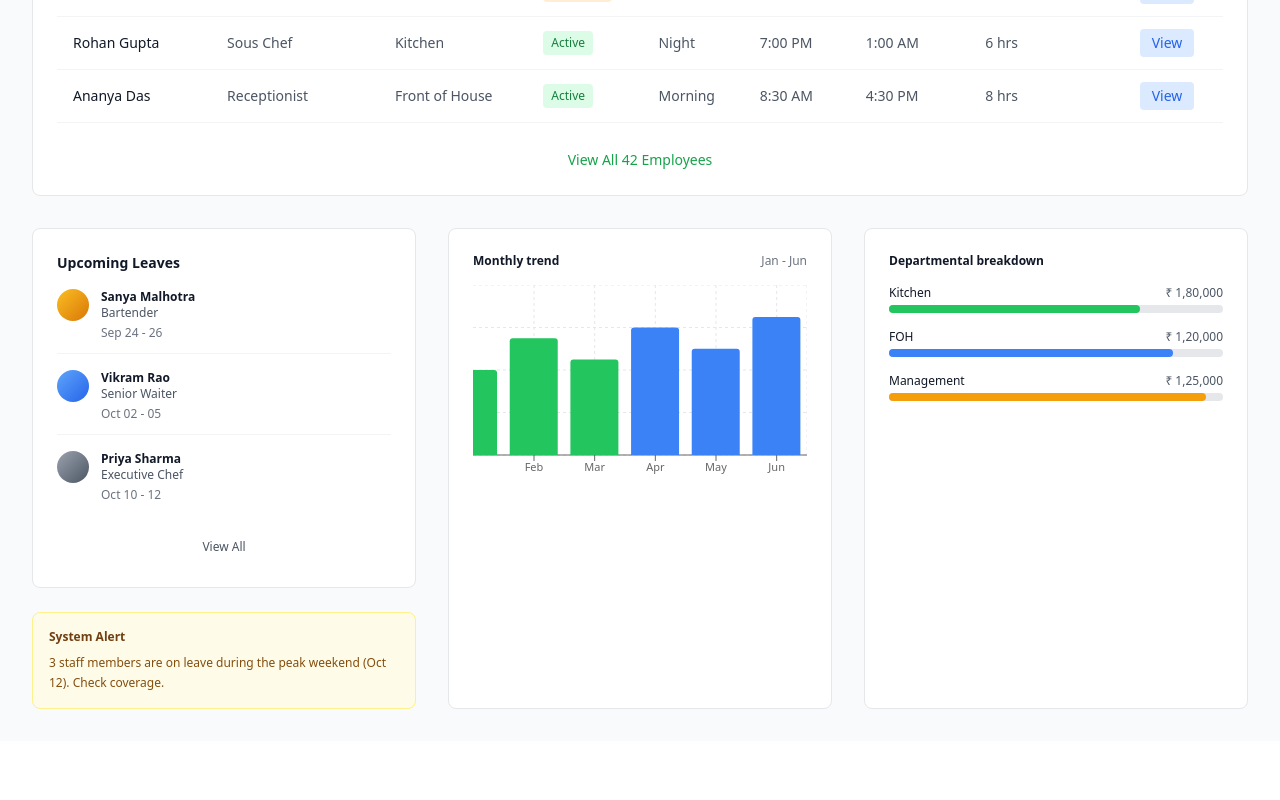
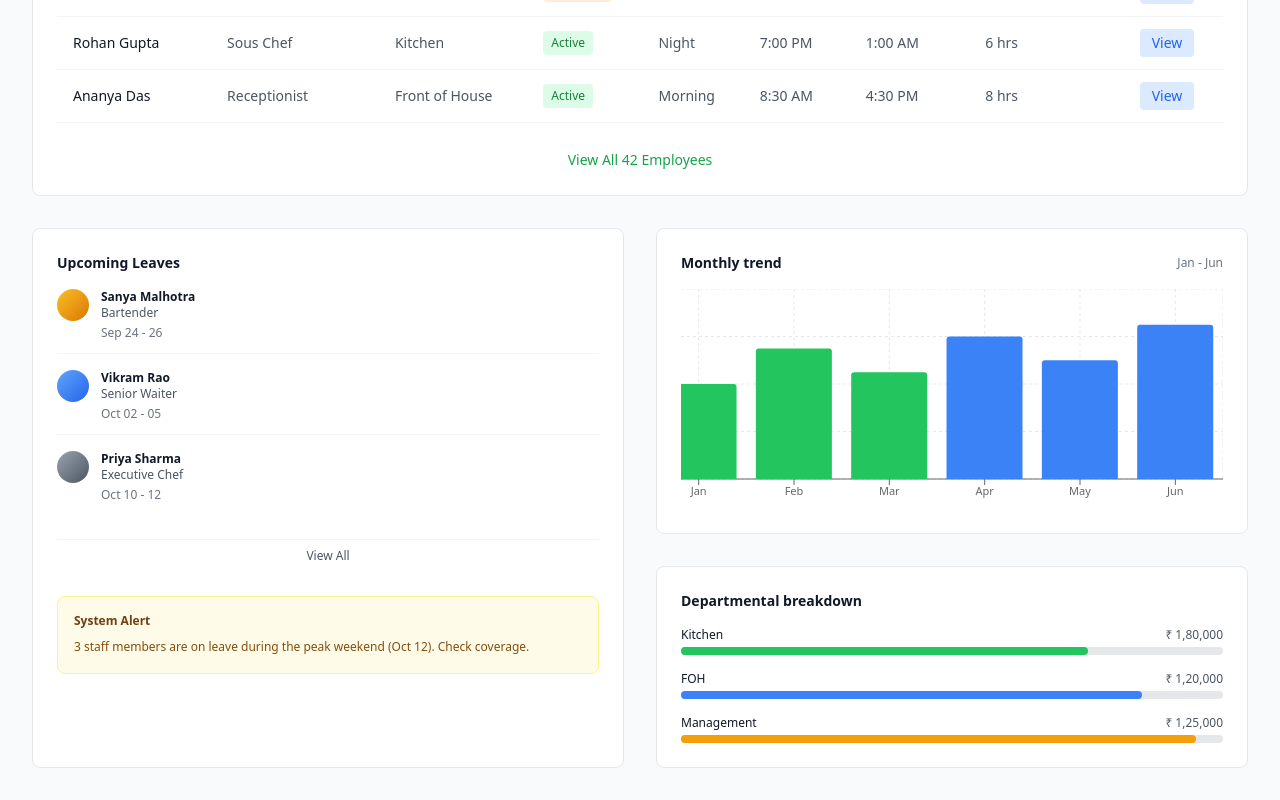
Before and after one commit to fatehahmad-222/Figma-client, a React (Vite) app: page / in a window 1280 px wide. Shown: the part 797-1597 px from the top of the page. Before the commit the page ends 1538 px from the top, so only its background shows below. Built offline with nearby package versions, Linux system fonts and the light colour scheme.

Commit message:
Reorganize dashboard layout to match Figma design

```diff
--- a/client/pages/Index.tsx
+++ b/client/pages/Index.tsx
@@ -291,14 +291,12 @@ export default function Index() {
           </div>
         </div>
 
-        {/* Below Attendance - 3 Column Grid */}
-        <div className="grid grid-cols-3 gap-8">
-          {/* Left Column - Upcoming Leaves + System Alert */}
-          <div className="space-y-6">
-            {/* Upcoming Leaves */}
+        {/* Below Attendance - 2 Column Layout */}
+        <div className="grid grid-cols-2 gap-8">
+          {/* Left Column - Upcoming Leaves with System Alert inside */}
           <div className="bg-white rounded-lg border border-gray-200 p-6">
             <h3 className="text-sm font-semibold text-gray-900 mb-4">Upcoming Leaves</h3>
-              <div className="space-y-4">
+            <div className="space-y-4 mb-6">
               {upcomingLeaves.map((leave, idx) => (
                 <div key={idx} className="flex items-start gap-3 pb-3 border-b border-gray-100 last:border-0">
                   <div className={`w-8 h-8 rounded-full bg-gradient-to-br ${leave.color} flex-shrink-0`} />
@@ -310,11 +308,12 @@ export default function Index() {
                 </div>
               ))}
             </div>
-              <button className="w-full mt-4 text-gray-600 hover:text-gray-900 text-xs font-medium py-2">View All</button>
-            </div>
+            <button className="w-full text-gray-600 hover:text-gray-900 text-xs font-medium py-2 border-t border-gray-100">
+              View All
+            </button>
 
-            {/* System Alert */}
-            <div className="bg-yellow-50 border border-yellow-200 rounded-lg p-4">
+            {/* System Alert inside leaves card */}
+            <div className="bg-yellow-50 border border-yellow-200 rounded-lg p-4 mt-6">
               <h4 className="text-xs font-semibold text-yellow-900 mb-2">System Alert</h4>
               <p className="text-xs text-yellow-800 leading-relaxed">
                 3 staff members are on leave during the peak weekend (Oct 12). Check coverage.
@@ -322,13 +321,15 @@ export default function Index() {
             </div>
           </div>
 
-          {/* Middle Column - Monthly Trend Chart */}
+          {/* Right Column - Monthly Trend and Departmental Breakdown */}
+          <div className="space-y-8">
+            {/* Monthly Trend Chart */}
             <div className="bg-white rounded-lg border border-gray-200 p-6">
               <div className="flex justify-between items-center mb-4">
-              <h3 className="text-xs font-semibold text-gray-900">Monthly trend</h3>
+                <h3 className="text-sm font-semibold text-gray-900">Monthly trend</h3>
                 <span className="text-xs text-gray-500">Jan - Jun</span>
               </div>
-            <ResponsiveContainer width="100%" height={200}>
+              <ResponsiveContainer width="100%" height={220}>
                 <BarChart data={monthlyData} margin={{ top: 0, right: 0, left: -30, bottom: 0 }}>
                   <CartesianGrid strokeDasharray="3 3" stroke="#e5e7eb" />
                   <XAxis dataKey="month" tick={{ fontSize: 11 }} />
@@ -346,13 +347,12 @@ export default function Index() {
               </ResponsiveContainer>
             </div>
 
-          {/* Right Column - Departmental Breakdown */}
+            {/* Departmental Breakdown - Below Monthly Trend */}
             <div className="bg-white rounded-lg border border-gray-200 p-6">
-            <h3 className="text-xs font-semibold text-gray-900 mb-4">Departmental breakdown</h3>
+              <h3 className="text-sm font-semibold text-gray-900 mb-4">Departmental breakdown</h3>
               <div className="space-y-4">
                 {departmentData.map((dept, idx) => (
-                <div key={idx} className="flex justify-between items-end gap-2">
-                  <div className="flex-1">
+                  <div key={idx}>
                     <div className="flex justify-between items-center mb-1">
                       <span className="text-xs font-medium text-gray-900">{dept.name}</span>
                       <span className="text-xs text-gray-600">{dept.amount}</span>
@@ -361,8 +361,8 @@ export default function Index() {
                       <div className="h-2 rounded-full" style={{ width: `${75 + idx * 10}%`, backgroundColor: dept.color }} />
                     </div>
                   </div>
+                ))}
               </div>
-              ))}
             </div>
           </div>
         </div>
```
Lines whose indentation alone changed are shown as unchanged.
